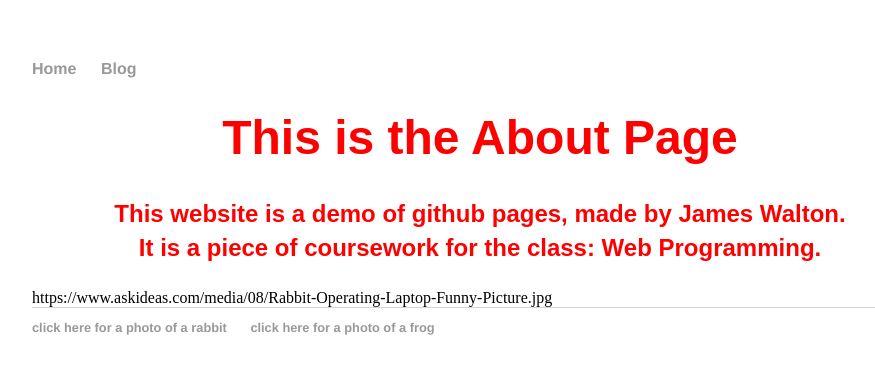
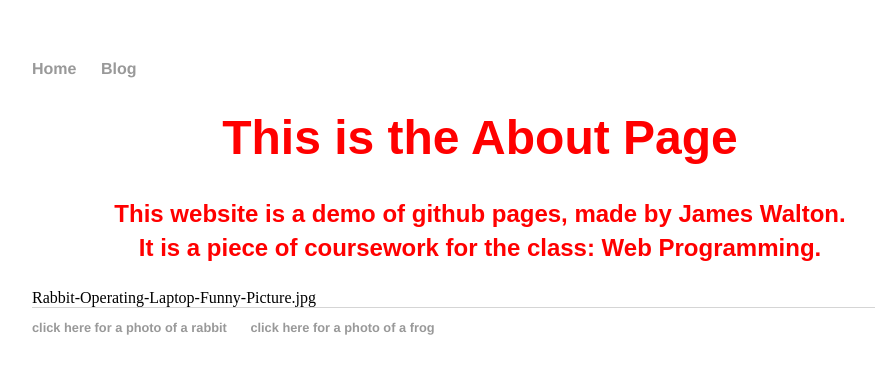
Before and after one commit to NorthWal/northwal.github.io, a Jekyll site: the page built from about/index.html, in a window 1280 px wide. Shown: the top 374 px of the page, without its empty margins (160-1035 px from the left). Built offline with Jekyll 4.4.1, drawn with Linux system fonts in a browser that asks for light colours; some of the changed lines change nothing that is shown.

Commit message:
Update index.html

```diff
--- a/about/index.html
+++ b/about/index.html
@@ -11,5 +11,5 @@ title: Web Programming
       It is a piece of coursework for the class: Web Programming.
     </strong>
    </p>
-  <img>https://www.askideas.com/media/08/Rabbit-Operating-Laptop-Funny-Picture.jpg</img>
+  <img>Rabbit-Operating-Laptop-Funny-Picture.jpg</img>
 </div>
```
